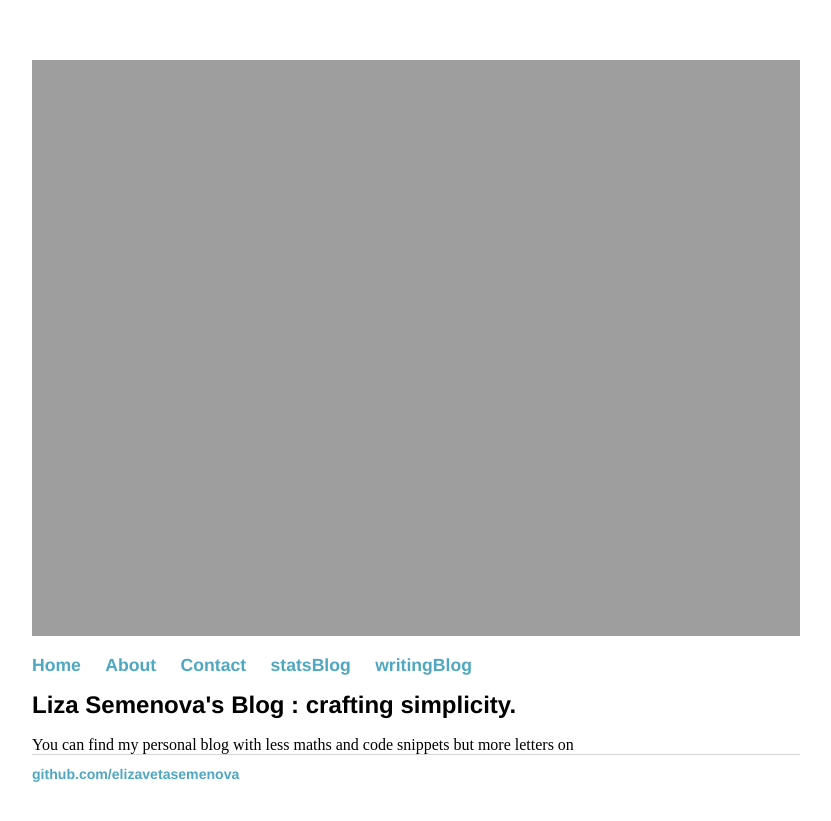
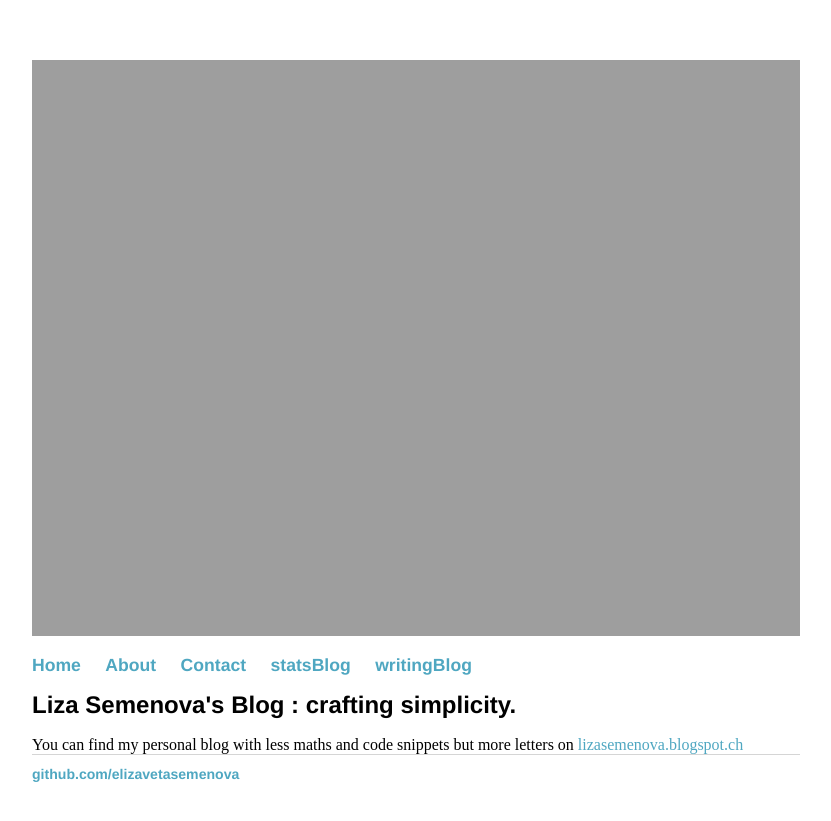
Before and after one commit to elizavetasemenova/elizavetasemenova.github.io, a Jekyll site: the page built from writingblog/index.html, in a window 1280 px wide. Shown: the top 821 px of the page, without its empty margins (224-1055 px from the left). Built offline with Jekyll 4.4.1, drawn with Linux system fonts in a browser that asks for light colours.

Commit message:
Update index.html

```diff
--- a/writingblog/index.html
+++ b/writingblog/index.html
@@ -3,7 +3,7 @@ layout: default
 title: Liza Semenova's Blog &#58; crafting simplicity.
 ---
 <h1>{{ page.title }}</h1>
-You can find my personal blog with less maths and code snippets but more letters on <a href="http://lizasemenova.blogspot.ch/">
+You can find my personal blog with less maths and code snippets but more letters on <a href="http://lizasemenova.blogspot.ch/"></h4>lizasemenova.blogspot.ch</h4>
 
 <!--<object type="text/html" data="http://lizasemenova.blogspot.ch/">
 </object> -->
```
